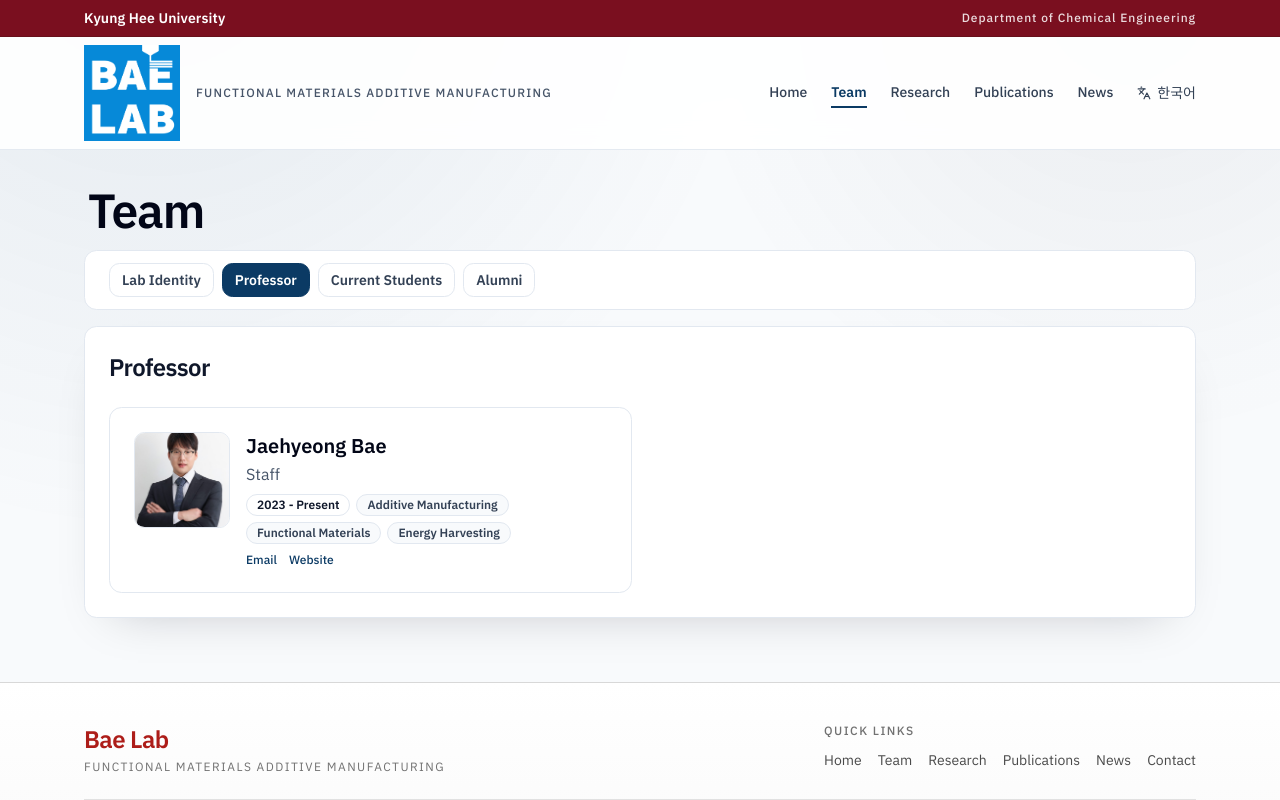
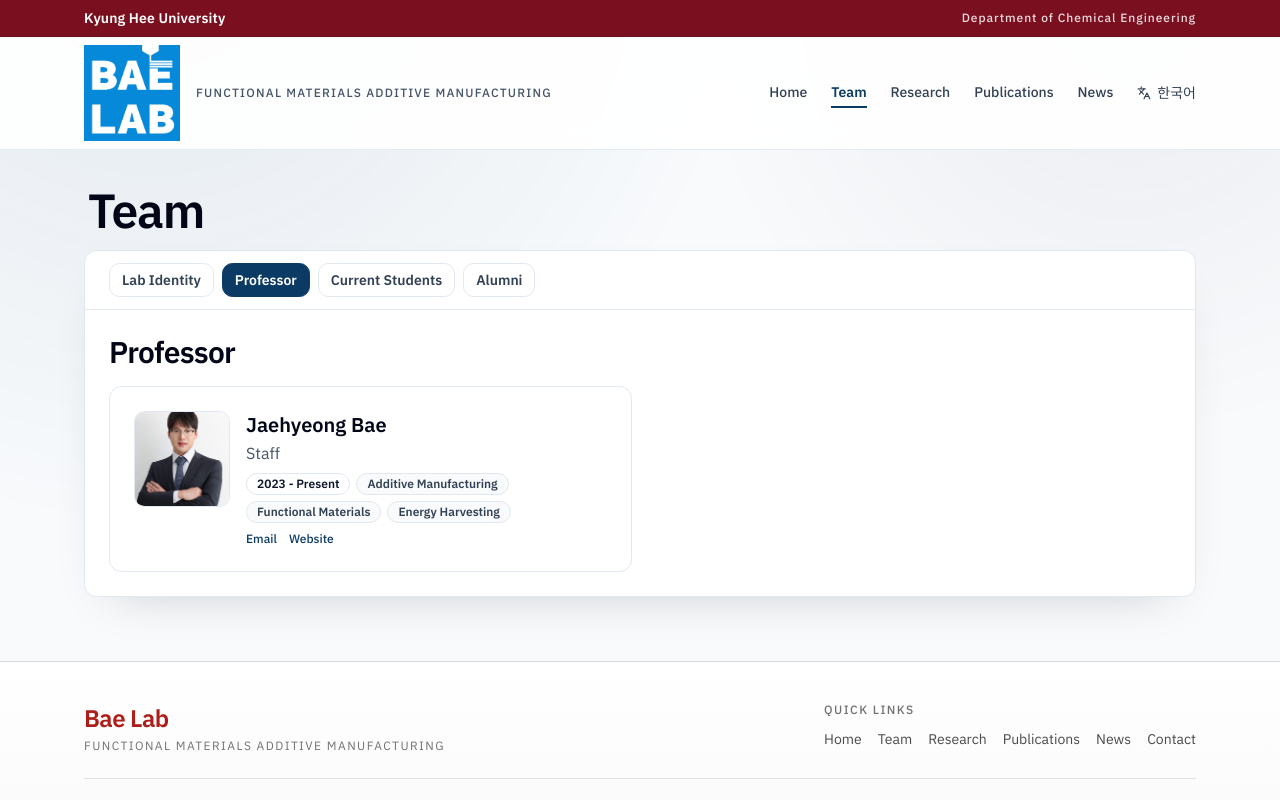
Before and after one commit to baegroup/baegroup.github.io, a React (Vite) app: page /en/team in a window 1280 px wide. Both pictures are taken after a click on the button "Professor". Shown: the top 800 px of the page. Built offline with nearby package versions, Linux system fonts and the light colour scheme.

Commit message:
Unify team panel layout and refine member ordering

```diff
--- a/src/pages/MembersPage.jsx
+++ b/src/pages/MembersPage.jsx
@@ -2,7 +2,7 @@ import { useEffect, useMemo, useState } from 'react';
 import { Link } from 'react-router-dom';
 
 import { Badge } from '@/components/ui/badge';
-import { Card, CardContent, CardHeader, CardTitle } from '@/components/ui/card';
+import { Card, CardContent } from '@/components/ui/card';
 import { MEMBERS_CONTENT } from '@/content/site-content';
 import { loadMembers } from '@/lib/data';
 import { pagePath } from '@/lib/i18n';
@@ -31,7 +31,7 @@ function MemberCard({ member, locale, prominent = false, showRoleBadge = false }
   const period = locale === 'ko' ? `${member.startYear || '-'} ~ ${member.endYear || '현재'}` : `${member.startYear || '-'} - ${member.endYear || 'Present'}`;
 
   return (
-    <article className={`rounded-lg border border-slate-200 bg-white ${prominent ? 'p-5 md:p-6' : 'p-4'}`}>
+    <article className={`rounded-lg border border-slate-200 ${prominent ? 'bg-white p-5 md:p-6' : 'bg-slate-50/60 p-4'}`}>
       <div className={`grid gap-4 ${prominent ? 'md:grid-cols-[96px_1fr]' : 'grid-cols-[64px_1fr]'}`}>
         <div className={`overflow-hidden rounded-md border border-slate-200 bg-slate-50 ${prominent ? 'h-24 w-24' : 'h-16 w-16'}`}>
           {hasPhoto ? (
@@ -76,12 +76,12 @@ function MemberCard({ member, locale, prominent = false, showRoleBadge = false }
 
 function SectionState({ content, loading, error }) {
   if (loading) {
-    return <p className="rounded-lg border border-dashed border-slate-300 bg-white p-4 text-sm text-slate-600 md:text-base">{content.loading}</p>;
+    return <p className="rounded-lg border border-dashed border-slate-300 bg-slate-50 p-4 text-sm text-slate-600 md:text-base">{content.loading}</p>;
   }
   if (error) {
     return <p className="rounded-lg border border-red-200 bg-red-50 p-4 text-sm text-red-700 md:text-base">{error}</p>;
   }
-  return <p className="rounded-lg border border-dashed border-slate-300 bg-white p-4 text-sm text-slate-600 md:text-base">{content.empty}</p>;
+  return <p className="rounded-lg border border-dashed border-slate-300 bg-slate-50 p-4 text-sm text-slate-600 md:text-base">{content.empty}</p>;
 }
 
 function Principles({ principles }) {
@@ -185,7 +185,27 @@ export function MembersPage({ locale }) {
   );
 
   const currentStudentGroups = useMemo(
-    () => currentGroups.filter((group) => group.role !== 'PI' && group.role !== 'Alumni'),
+    () =>
+      currentGroups
+        .filter((group) => group.role !== 'PI' && group.role !== 'Alumni')
+        .map((group) => ({
+          ...group,
+          members: [...group.members].sort((a, b) => {
+            const startA = Number.isFinite(a.startYear) ? a.startYear : Number.MAX_SAFE_INTEGER;
+            const startB = Number.isFinite(b.startYear) ? b.startYear : Number.MAX_SAFE_INTEGER;
+            if (startA !== startB) {
+              return startA - startB;
+            }
+
+            const endA = Number.isFinite(a.endYear) ? a.endYear : Number.MAX_SAFE_INTEGER;
+            const endB = Number.isFinite(b.endYear) ? b.endYear : Number.MAX_SAFE_INTEGER;
+            if (endA !== endB) {
+              return endA - endB;
+            }
+
+            return String(a.localizedName || '').localeCompare(String(b.localizedName || ''));
+          })
+        })),
     [currentGroups]
   );
 
@@ -194,11 +214,19 @@ export function MembersPage({ locale }) {
       alumniGroups
         .flatMap((group) => group.members)
         .sort((a, b) => {
-          const endDelta = (b.endYear || 0) - (a.endYear || 0);
-          if (endDelta !== 0) {
-            return endDelta;
+          const endA = Number.isFinite(a.endYear) ? a.endYear : -1;
+          const endB = Number.isFinite(b.endYear) ? b.endYear : -1;
+          if (endA !== endB) {
+            return endB - endA;
           }
-          return (b.startYear || 0) - (a.startYear || 0);
+
+          const startA = Number.isFinite(a.startYear) ? a.startYear : -1;
+          const startB = Number.isFinite(b.startYear) ? b.startYear : -1;
+          if (startA !== startB) {
+            return startB - startA;
+          }
+
+          return String(a.localizedName || '').localeCompare(String(b.localizedName || ''));
         }),
     [alumniGroups]
   );
@@ -209,8 +237,9 @@ export function MembersPage({ locale }) {
         <h1 className="text-4xl font-semibold leading-tight tracking-tight text-slate-950 md:text-5xl">{content.title || (locale === 'ko' ? '연구진' : 'Team')}</h1>
       </section>
 
-      <Card>
-        <CardContent className="px-4 py-3 md:px-6">
+      <Card className="overflow-hidden">
+        <CardContent className="p-0">
+          <div className="border-b border-slate-200 px-4 py-3 md:px-6">
             <nav aria-label="Team section navigation" className="flex flex-wrap items-center gap-2">
               {jumpNav.map((item) => {
                 const active = activeSection === item.id;
@@ -231,15 +260,14 @@ export function MembersPage({ locale }) {
                 );
               })}
             </nav>
-        </CardContent>
-      </Card>
+          </div>
 
+          <div className="px-4 py-5 md:px-6 md:py-6">
             {activeSection === 'identity' ? (
-        <Card>
-          <CardHeader>
-            <CardTitle>{content.aboutTitle || (locale === 'ko' ? '연구실 정체성' : 'Lab Identity')}</CardTitle>
-          </CardHeader>
-          <CardContent>
+              <section className="space-y-5">
+                <h2 className="text-2xl font-semibold leading-tight tracking-tight text-slate-950 md:text-3xl">
+                  {content.aboutTitle || (locale === 'ko' ? '연구실 정체성' : 'Lab Identity')}
+                </h2>
                 <div className="space-y-3">
                   {(identityParagraphs.length ? identityParagraphs : [String(content.description || '').trim()]).filter(Boolean).map((text) => (
                     <p className="max-w-4xl text-sm leading-relaxed text-slate-700 md:text-base" key={text}>
@@ -248,21 +276,19 @@ export function MembersPage({ locale }) {
                   ))}
                 </div>
                 <Principles principles={culturePrinciples} />
-            <div className="mt-5">
+                <div className="pt-1">
                   <Link className="home-cta-primary" to={pagePath(locale, 'contact')}>
                     {content.joinCta || (locale === 'ko' ? '문의하기' : 'Contact the Lab')}
                   </Link>
                 </div>
-          </CardContent>
-        </Card>
+              </section>
             ) : null}
 
             {activeSection === 'professor' ? (
-        <Card>
-          <CardHeader>
-            <CardTitle>{content.professorTitle || (locale === 'ko' ? '교수' : 'Professor')}</CardTitle>
-          </CardHeader>
-          <CardContent>
+              <section className="space-y-4">
+                <h2 className="text-2xl font-semibold leading-tight tracking-tight text-slate-950 md:text-3xl">
+                  {content.professorTitle || (locale === 'ko' ? '교수' : 'Professor')}
+                </h2>
                 {professorMembers.length > 0 ? (
                   <div className="grid gap-4 lg:grid-cols-2">
                     {professorMembers.map((member) => (
@@ -272,22 +298,20 @@ export function MembersPage({ locale }) {
                 ) : (
                   <SectionState content={content} error={error} loading={loading} />
                 )}
-          </CardContent>
-        </Card>
+              </section>
             ) : null}
 
             {activeSection === 'current' ? (
-        <Card>
-          <CardHeader>
-            <CardTitle>{content.currentStudentsTitle || (locale === 'ko' ? '현재 학생' : 'Current Students')}</CardTitle>
-          </CardHeader>
-          <CardContent>
+              <section className="space-y-5">
+                <h2 className="text-2xl font-semibold leading-tight tracking-tight text-slate-950 md:text-3xl">
+                  {content.currentStudentsTitle || (locale === 'ko' ? '현재 학생' : 'Current Students')}
+                </h2>
                 {currentStudentGroups.length > 0 ? (
-              <div className="space-y-4">
-                {currentStudentGroups.map((group) => (
-                  <section className="rounded-lg border border-slate-200 bg-slate-50/60 p-4" key={group.role}>
+                  <div className="space-y-6">
+                    {currentStudentGroups.map((group, index) => (
+                      <section className="space-y-3" key={group.role}>
                         <h3 className="text-lg font-semibold text-slate-900">{group.label}</h3>
-                    <div className="mt-3 grid gap-3 sm:grid-cols-2 xl:grid-cols-3">
+                        <div className="grid gap-3 sm:grid-cols-2 xl:grid-cols-3">
                           {group.members.map((member) => (
                             <MemberCard
                               key={member.id}
@@ -297,22 +321,21 @@ export function MembersPage({ locale }) {
                             />
                           ))}
                         </div>
+                        {index < currentStudentGroups.length - 1 ? <div className="h-px bg-slate-200" /> : null}
                       </section>
                     ))}
                   </div>
                 ) : (
                   <SectionState content={content} error={error} loading={loading} />
                 )}
-          </CardContent>
-        </Card>
+              </section>
             ) : null}
 
             {activeSection === 'alumni' ? (
-        <Card>
-          <CardHeader>
-            <CardTitle>{content.alumniTitle || (locale === 'ko' ? '졸업생' : 'Alumni')}</CardTitle>
-          </CardHeader>
-          <CardContent>
+              <section className="space-y-4">
+                <h2 className="text-2xl font-semibold leading-tight tracking-tight text-slate-950 md:text-3xl">
+                  {content.alumniTitle || (locale === 'ko' ? '졸업생' : 'Alumni')}
+                </h2>
                 {alumniMembers.length > 0 ? (
                   <div className="grid gap-3 sm:grid-cols-2 xl:grid-cols-3">
                     {alumniMembers.map((member) => (
@@ -322,9 +345,11 @@ export function MembersPage({ locale }) {
                 ) : (
                   <SectionState content={content} error={error} loading={loading} />
                 )}
+              </section>
+            ) : null}
+          </div>
         </CardContent>
       </Card>
-      ) : null}
     </>
   );
 }
```
Lines whose indentation alone changed are shown as unchanged.
